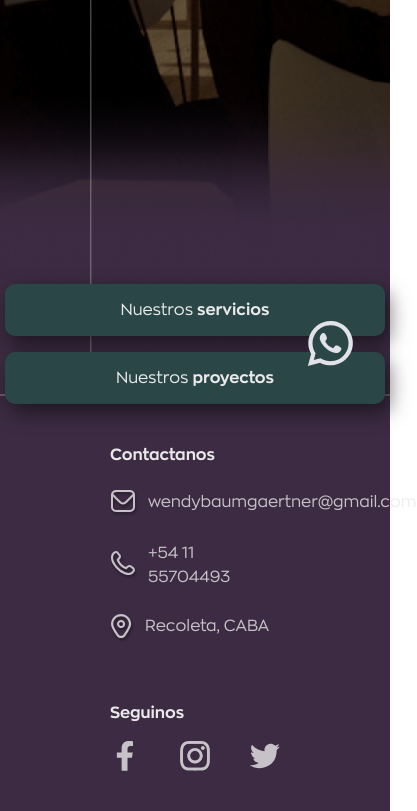
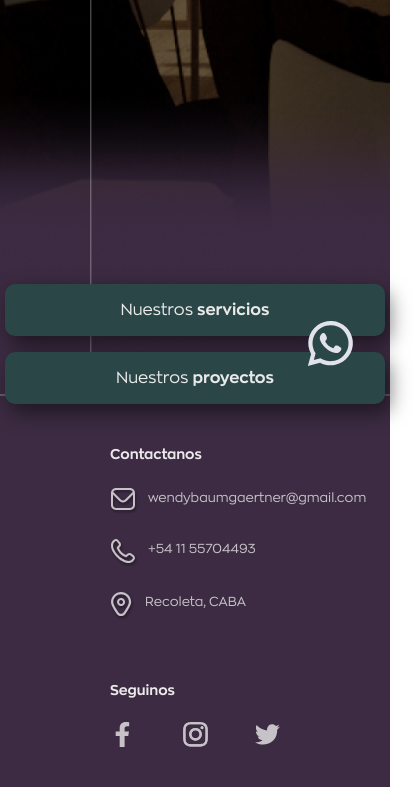
Before and after one commit to WendyBaumgaertner/gartnerstudio-nuevo, a plain HTML site: page index.html in a window 390 px wide. Shown: the part 450-1261 px from the top of the page, 417 px wide, since content can reach past the window. After the commit the page ends 1237 px from the top, so only its background shows below. Drawn offline with nearby package versions, Linux system fonts and the light colour scheme.

Commit message:
ajuste medidas mobile footer

```diff
--- a/css/style.css
+++ b/css/style.css
@@ -634,16 +634,19 @@ body::-webkit-scrollbar-thumb {
     .footer-index .footer-contactanos {
       margin: 50px 40px 5px 40px; }
       .footer-index .footer-contactanos h2 {
-        font-size: 16px; }
+        font-size: 14px; }
       .footer-index .footer-contactanos .lista-contactanos li p {
-        font-size: 16px; }
+        font-size: 13px; }
     .footer-index .footer-seguinos {
       margin: 40px; }
       .footer-index .footer-seguinos h2 {
-        font-size: 16px; }
+        font-size: 14px; }
       .footer-index .footer-seguinos .lista-redes {
         width: 170px;
         margin: auto 0px; }
+        .footer-index .footer-seguinos .lista-redes .logos-footer {
+          width: 25px;
+          height: 25px; }
   /* FOOTER VERDE*/
   .footer-proyectos {
     flex-direction: column; }
--- a/scss/recursos-sas/_queries.scss
+++ b/scss/recursos-sas/_queries.scss
@@ -126,13 +126,13 @@
             margin: 50px 40px 5px 40px;
 
             h2 {
-                font-size: 16px;
+                font-size: 14px;
             }
 
             .lista-contactanos {
                 li {
                     p {
-                        font-size: 16px;
+                        font-size: 13px;
                     }
 
                 }
@@ -143,12 +143,17 @@
             margin: 40px;
 
             h2 {
-                font-size: 16px;
+                font-size: 14px;
             }
 
             .lista-redes {
                 width: 170px;
                 margin: auto 0px;
+
+                .logos-footer {
+                    width: 25px;
+                    height: 25px;
+                }
             }
         }
     }
```
